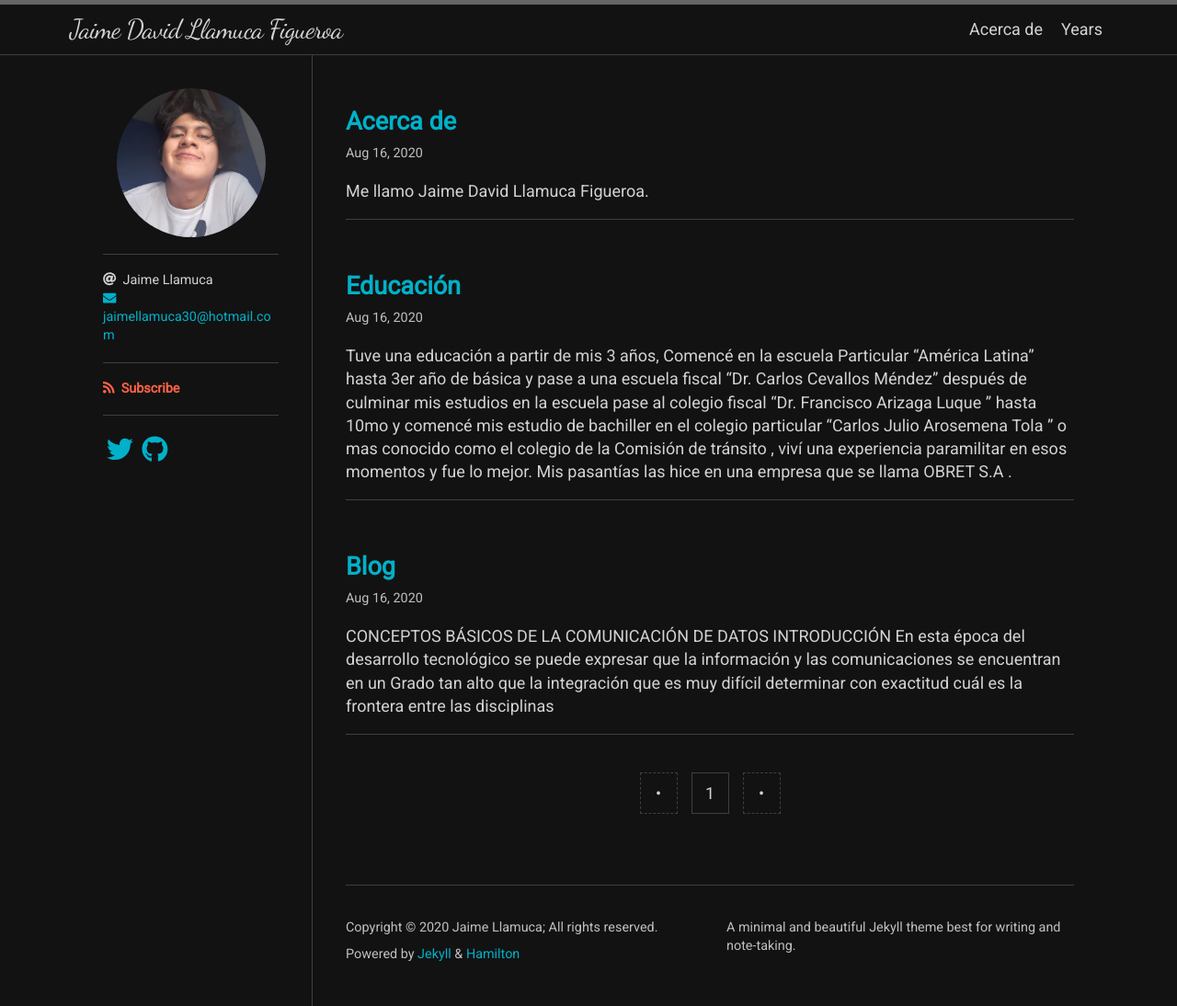
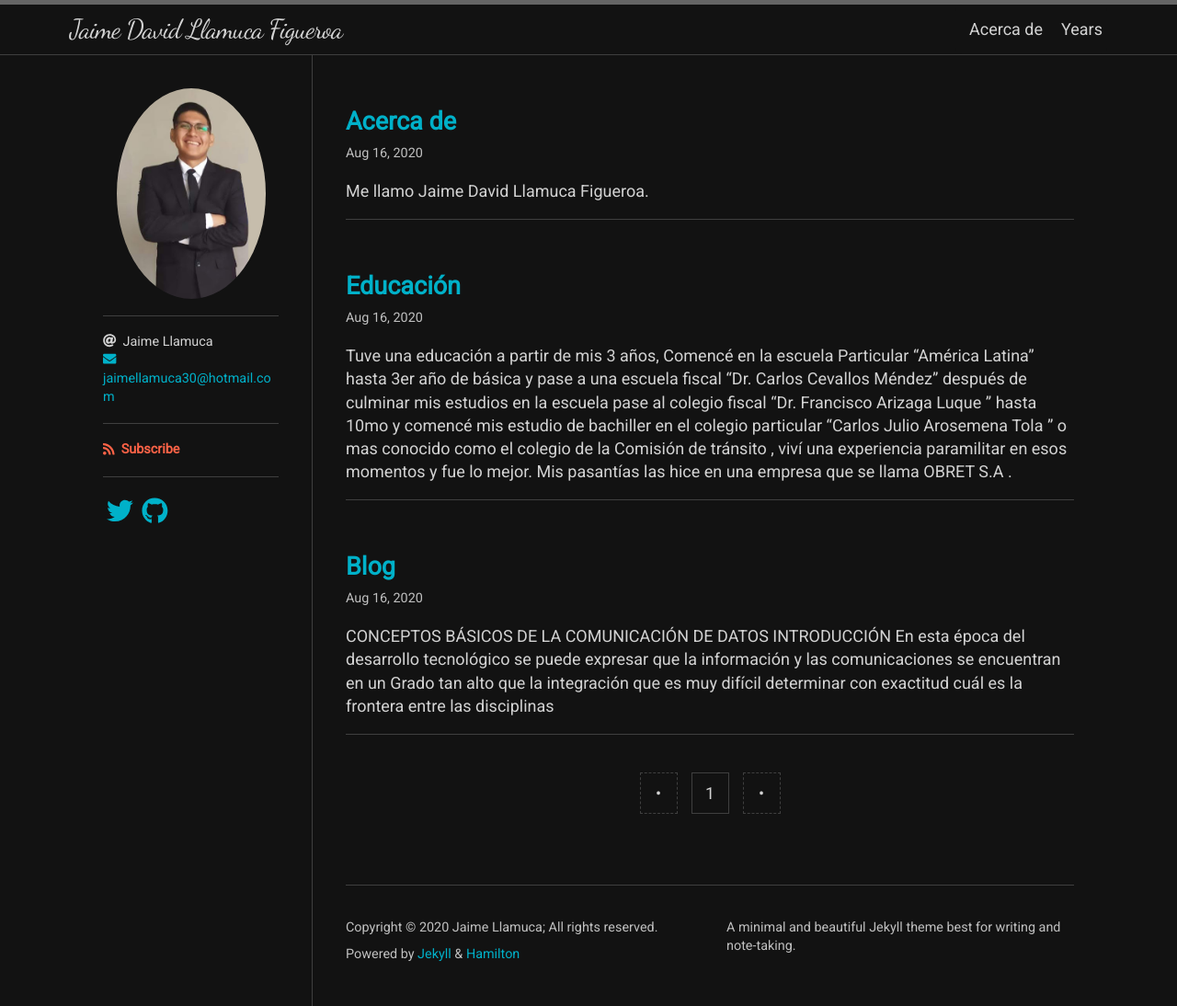
Before and after one commit to jaime-david-llamuca-figueroa/blog-personal., a Jekyll site: the page built from index.html, in a window 1280 px wide. Shown: the whole page at 92% size. Built offline with Jekyll 4.4.1, drawn with Linux system fonts in a browser that asks for light colours; nearby versions of some CDN libraries; some web fonts are replaced; the list of posts is cut into pages by our own code.

Commit message:
Update _config.yml

```diff
--- a/_config.yml
+++ b/_config.yml
@@ -1,7 +1,8 @@
 title: Jaime David Llamuca Figueroa
 description: A minimal and beautiful Jekyll theme best for writing and note-taking.
 author: Jaime Llamuca
-avatar: /jai.jpg
+avatar: /Jll.jpg
+
 email: jaimellamuca30@hotmail.com
 
 plugins:
@@ -32,7 +33,8 @@ exclude:
 twitter:
   username: jaimellamuca
   card: summary
-logo:  /jai.jpg
+logo:  /Jll.jpg
+
 social:
   name: jaime llamuca
   links:
```
